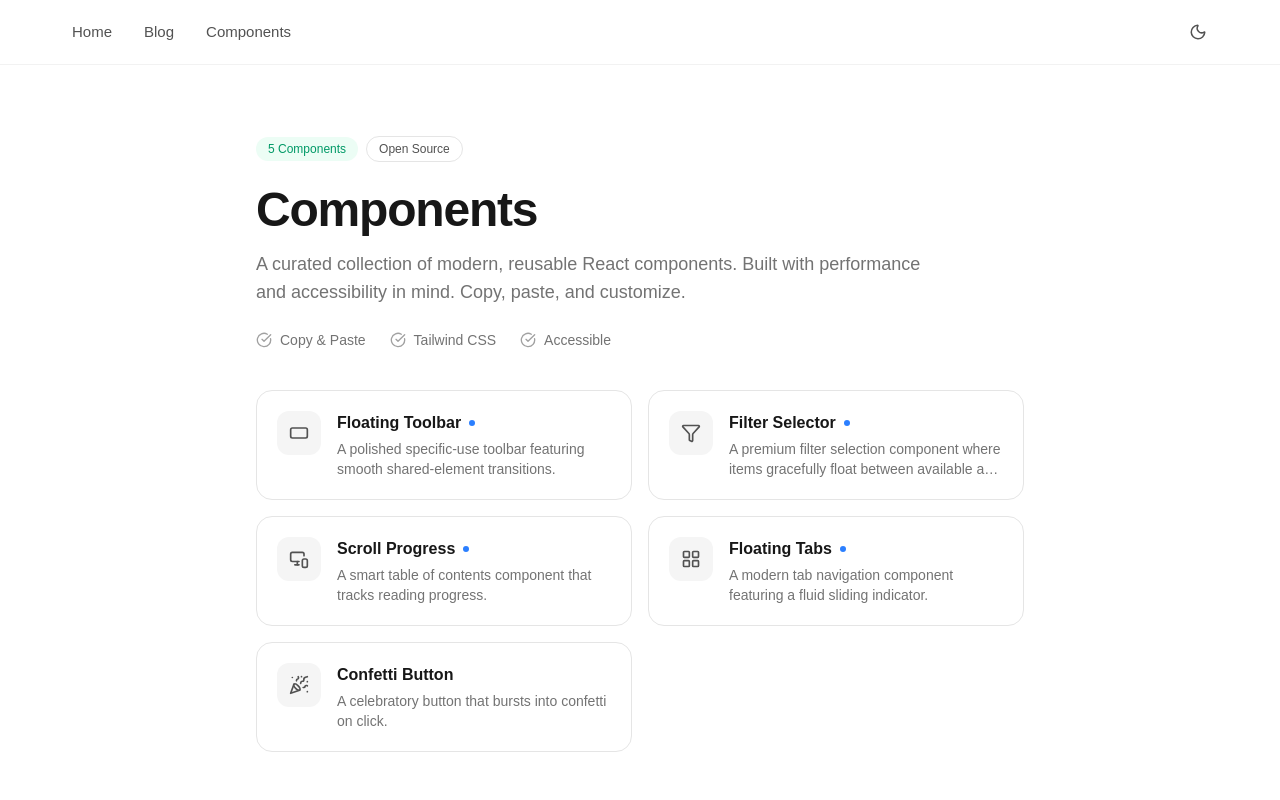
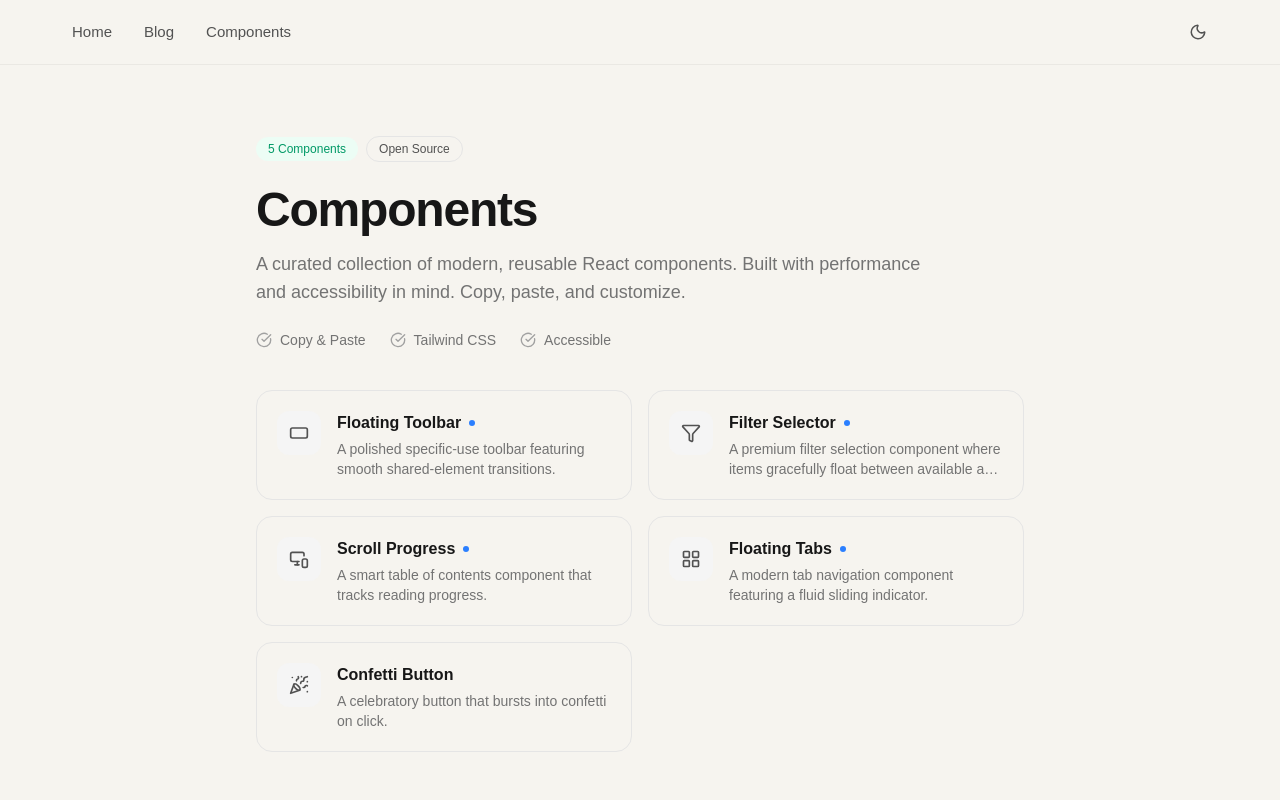
Before and after one commit to ShreyashBRN/ShreyashX, a Next.js app: page /components in a window 1280 px wide. Shown: the top 800 px of the page. Built offline with nearby package versions, Linux system fonts and the light colour scheme.

Commit message:
style: update background color in main components and Navbar for a cohesive design

```diff
--- a/app/components/[slug]/page.tsx
+++ b/app/components/[slug]/page.tsx
@@ -46,7 +46,7 @@ export default async function ComponentDetailPage({ params }: { params: Promise<
   if (!entry) notFound();
 
   return (
-    <main className="overflow-x-clip bg-white pt-14 transition-colors dark:bg-neutral-950">
+    <main className="overflow-x-clip bg-[#f6f4ef] pt-14 transition-colors dark:bg-neutral-950">
       <ComponentsNavbar />
       <Container>
         <div className="mx-auto min-w-0 max-w-3xl py-10 sm:py-14 lg:py-20">
--- a/app/components/page.tsx
+++ b/app/components/page.tsx
@@ -24,7 +24,7 @@ const CHECKLIST = ["Copy & Paste", "Tailwind CSS", "Accessible"];
 
 export default function ComponentsPage() {
   return (
-    <main className="overflow-x-clip bg-white pt-14 transition-colors dark:bg-neutral-950">
+    <main className="overflow-x-clip bg-[#f6f4ef] pt-14 transition-colors dark:bg-neutral-950">
       <ComponentsNavbar />
       <Container>
         <div className="mx-auto min-w-0 max-w-3xl py-10 sm:py-14 lg:py-20">
--- a/components/ComponentsNavbar.tsx
+++ b/components/ComponentsNavbar.tsx
@@ -29,7 +29,7 @@ function NavLink({ href, children }: { href: string; children: React.ReactNode }
 
 export default function ComponentsNavbar() {
   return (
-    <header className="fixed top-0 z-50 w-full border-b border-black/5 bg-white/80 backdrop-blur-md dark:border-white/10 dark:bg-neutral-950/80">
+    <header className="fixed top-0 z-50 w-full border-b border-black/5 bg-[#f6f4ef] backdrop-blur-md dark:border-white/10 dark:bg-neutral-950/80">
       <Container className="flex h-16 items-center justify-between">
         {/* No `hidden md:flex` here on purpose — this row shows at every width */}
         <nav className="flex items-center gap-6 sm:gap-8">
```
